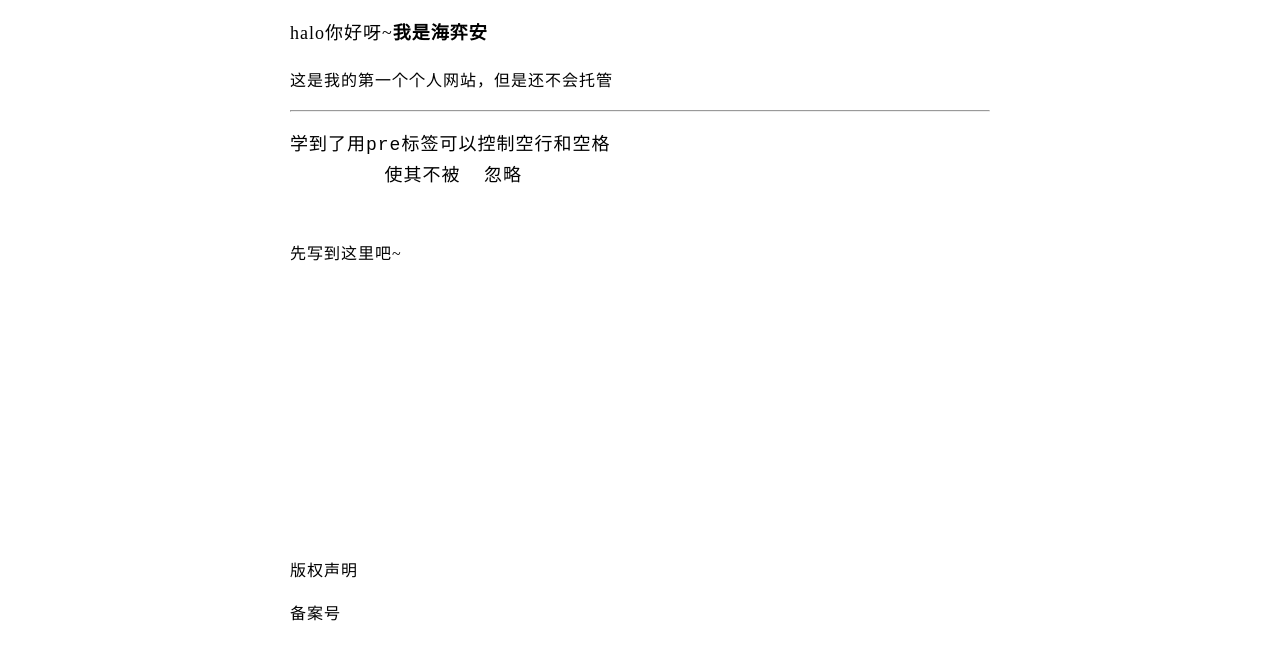
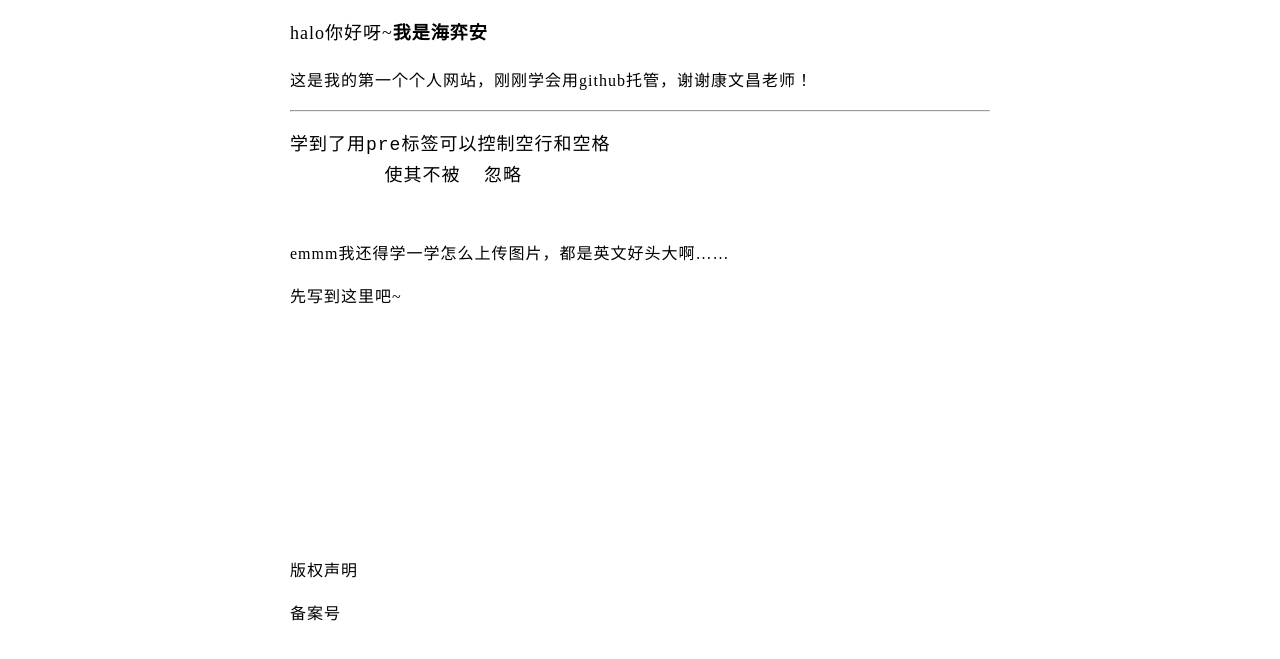
Before and after one commit to HaiYian/HaiYian, a plain HTML site: page index.html in a window 1280 px wide. Shown: the part 269-928 px from the top of the page. Drawn offline with Linux system fonts and the light colour scheme.

Commit message:
Update index.html

```diff
--- a/index.html
+++ b/index.html
@@ -17,12 +17,13 @@
     <zhuneirong style="display: block;padding: 30px;max-width: 700px;min-height: 70vh;width: 90%;letter-spacing: 1px;line-height: 1.7;">
      <h1>初次见面，请多关照</h1>
     <p class="grace">halo你好呀~<b>我是海弈安</b></p>
-    <p>这是我的第一个个人网站，但是还不会托管</p>
+    <p>这是我的第一个个人网站，刚刚学会用github托管，谢谢康文昌老师！</p>
     <hr>
     <!--注释：这个可以用在anki模板里做注释，既能说明清楚，又不会显示出来-->
     <pre class="grace">学到了用pre标签可以控制空行和空格
         使其不被  忽略
     </pre>
+    <p>emmm我还得学一学怎么上传图片，都是英文好头大啊……</p>
     <p>先写到这里吧~</p>
 
 
```
